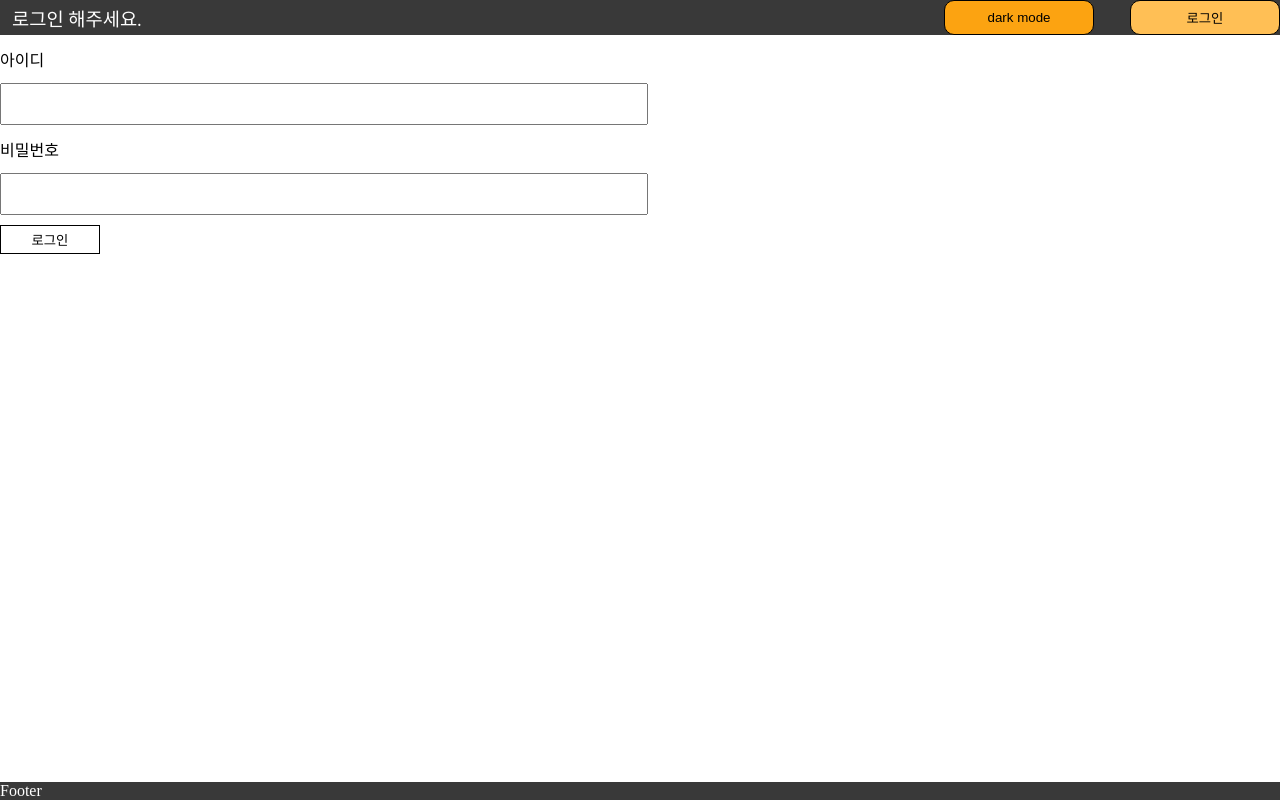
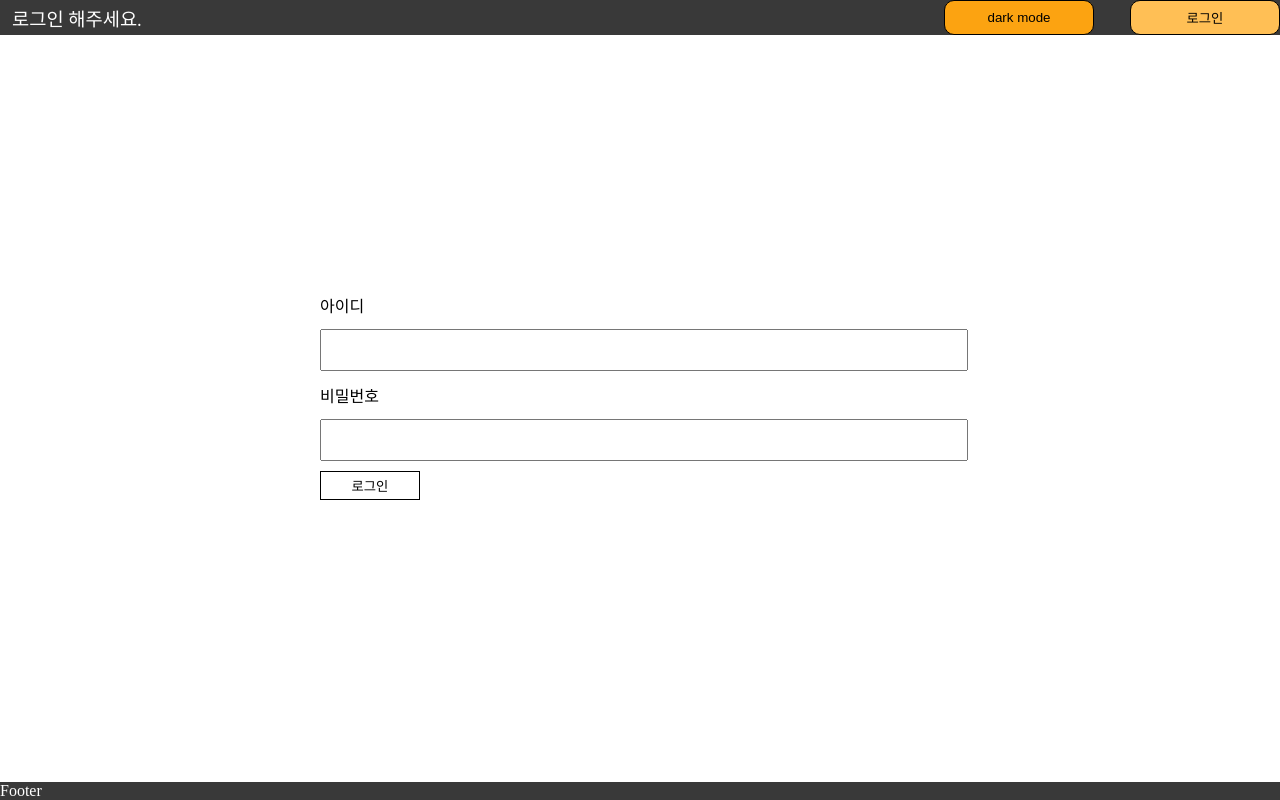
Before and after one commit to detail54/account-book, a Next.js app: page /login in a window 1280 px wide. Built offline with nearby package versions, Linux system fonts and the light colour scheme; no server answers.

Commit message:
login 페이지 스타일 설정

```diff
--- /dev/null
+++ b/src/pages/login/Login.styles.ts
@@ -0,0 +1,7 @@
+import styled from 'styled-components'
+
+const Wrap = styled.div`
+  height: 90vh;
+`
+
+export default Wrap
--- a/src/pages/login/index.tsx
+++ b/src/pages/login/index.tsx
@@ -2,6 +2,7 @@ import UserForm, { TChangeValueType } from 'components/templates/form/UserForm'
 import { NextPage } from 'next'
 import { signIn } from 'next-auth/react'
 import React, { useState } from 'react'
+import Wrap from './Login.styles'
 
 const Login: NextPage = () => {
   const [userInfo, setUserInfo] = useState({
@@ -36,12 +37,14 @@ const Login: NextPage = () => {
   }
 
   return (
+    <Wrap>
       <UserForm
         userName={userInfo.userName}
         password={userInfo.password}
         onChange={onChange}
         onSubmit={login}
       />
+    </Wrap>
   )
 }
 
--- a/src/styles/GlobalStyle.ts
+++ b/src/styles/GlobalStyle.ts
@@ -25,7 +25,7 @@ export default createGlobalStyle`
   ul, ol {
     list-style: none;
   }
-  button, div, span, li {
+  button, div, span, li, main {
     align-items: center;
     justify-content: center;
   }
```
Lines whose indentation alone changed are shown as unchanged.
